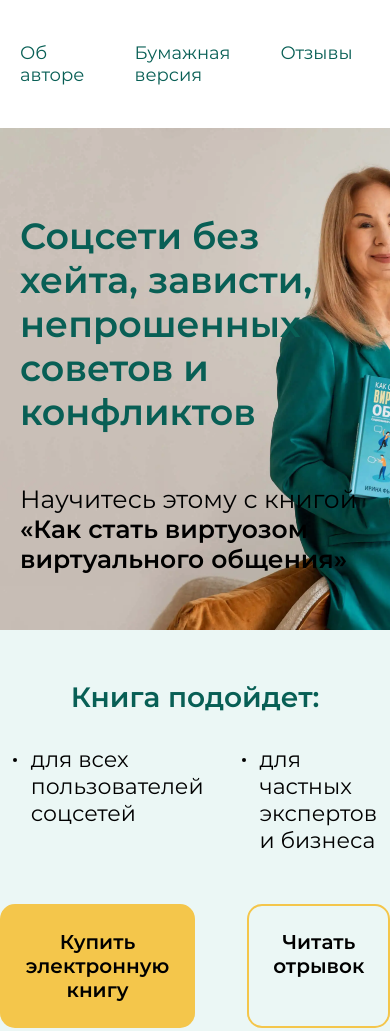
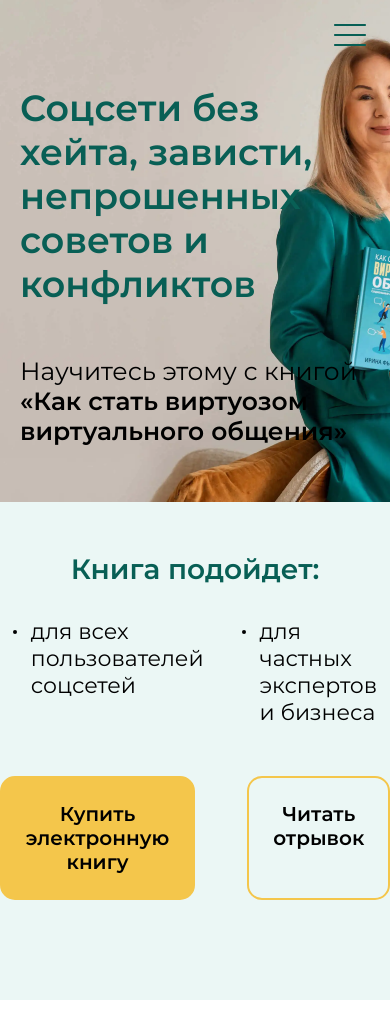
Before and after one commit to zsline/virtuoz, a plain HTML site: page index.html in a window 390 px wide. Shown: the top 1031 px of the page. Drawn offline with nearby package versions, Linux system fonts and the light colour scheme; files whose address does not match are found by name.

Commit message:
14-07-24-8

```diff
--- a/css/style.css
+++ b/css/style.css
@@ -89,9 +89,17 @@ h2{
 }
 
 .container{
+    position: relative;
     max-width: 1156px;
     padding: 0 20px;
     margin: 0 auto;
+}
+.header__btn--open, .header__btn--close{
+    position: absolute;
+    top: 24px;
+    right: 24px;
+    cursor: pointer;
+    display: none;
 }
 .header__nav{
     font-size: 18px;
@@ -734,6 +742,26 @@ padding: 0 0 80px;
 
 /* Medium devices (tablets, 768px and up) */
 @media (max-width: 767.98px) {
+    .header__btn--open, .header__btn--close {
+        display: block;
+    }
+    .header__nav{
+        width: 100%;
+        position: absolute;
+        left: 0;
+        transform: translateY(-100%);
+        background-color: rgba(255, 255, 255, 0.9);
+        padding: 42px;
+        transition: all 0.5s ease-out;
+        z-index: 999;
+    }
+    .header__nav.open{
+        backdrop-filter: blur(4px);
+        transform: translateY(0%);
+    }
+    .header__nav ul{
+        flex-direction: column;
+    }
     .hero-home {
         background-position: 48% center;
     }
--- a/index.html
+++ b/index.html
@@ -13,7 +13,22 @@
     <div class="wrapper">
         <header class="header">
             <div class="container">
+                <div class="header__btn--open">
+                    <svg width="32" height="22" viewBox="0 0 32 22" fill="none" xmlns="http://www.w3.org/2000/svg">
+                        <path fill-rule="evenodd" clip-rule="evenodd"
+                            d="M0 1C0 0.447715 0.447715 0 1 0H31C31.5523 0 32 0.447715 32 1C32 1.55228 31.5523 2 31 2H1C0.447715 2 0 1.55228 0 1ZM0 11C0 10.4477 0.447715 10 1 10H31C31.5523 10 32 10.4477 32 11C32 11.5523 31.5523 12 31 12H1C0.447715 12 0 11.5523 0 11ZM1 20C0.447715 20 0 20.4477 0 21C0 21.5523 0.447715 22 1 22H31C31.5523 22 32 21.5523 32 21C32 20.4477 31.5523 20 31 20H1Z"
+                            fill="#085F55" />
+                    </svg>
+                </div>
+
                 <nav class="header__nav">
+                    <div class="header__btn--close">
+                        <svg width="32" height="22" viewBox="0 0 32 22" fill="none" xmlns="http://www.w3.org/2000/svg">
+                            <path fill-rule="evenodd" clip-rule="evenodd"
+                                d="M5.26597 20.3193C4.8968 20.6885 4.91411 21.3043 5.30463 21.6948C5.69516 22.0854 6.31101 22.1027 6.68018 21.7335L15.9997 12.4139L25.3193 21.7335C25.6885 22.1027 26.3043 22.0854 26.6948 21.6948C27.0854 21.3043 27.1027 20.6885 26.7335 20.3193L17.4139 10.9997L26.7335 1.68016C27.1027 1.31098 27.0854 0.695128 26.6949 0.304604C26.3043 -0.0859203 25.6885 -0.103231 25.3193 0.265942L15.9997 9.58552L6.68016 0.265942C6.31098 -0.103229 5.69513 -0.0859197 5.3046 0.304605C4.91408 0.695129 4.89677 1.31098 5.26594 1.68016L14.5855 10.9997L5.26597 20.3193Z"
+                                fill="#085F55" />
+                        </svg>
+                    </div>
                     <ul>
                         <li><a href="index.html">Об авторе</a></li>
                         <li><a href="#">Бумажная версия</a></li>
--- a/js/main.js
+++ b/js/main.js
@@ -5,4 +5,18 @@ window.onload = function () {
     itemSelector: '.grid-item',
     layoutMode: 'masonry'
   });
+
+
 };
+
+  // ========== MENU =================
+  const openBtn = document.querySelector('.header__btn--open');
+  const closeBtn = document.querySelector('.header__btn--close');
+  const navMenu = document.querySelector('.header__nav');
+
+  openBtn.addEventListener('click', () => {
+    navMenu.classList.add('open');
+  });
+  closeBtn.addEventListener('click', () =>{
+    navMenu.classList.remove('open');
+  });
```
